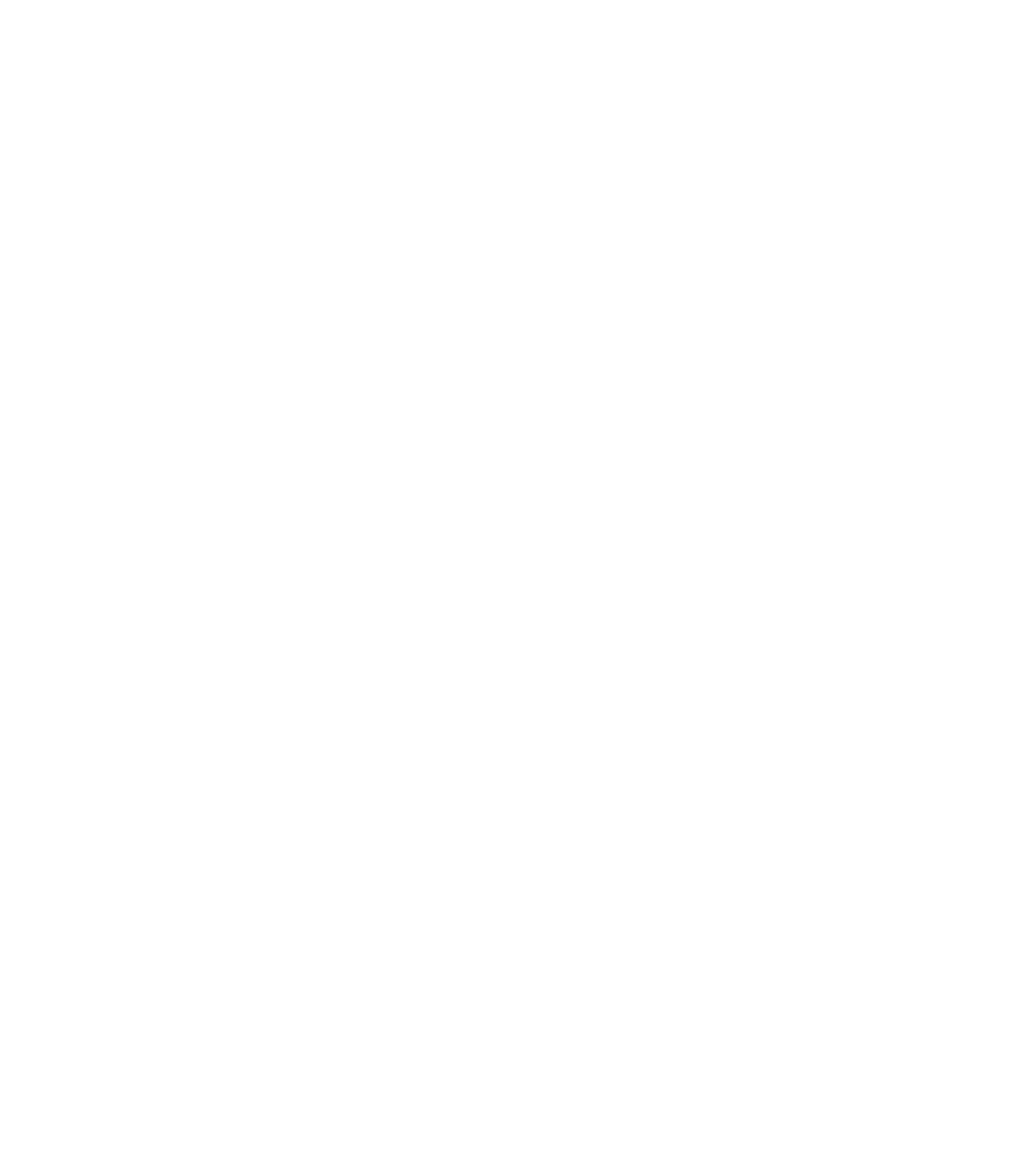
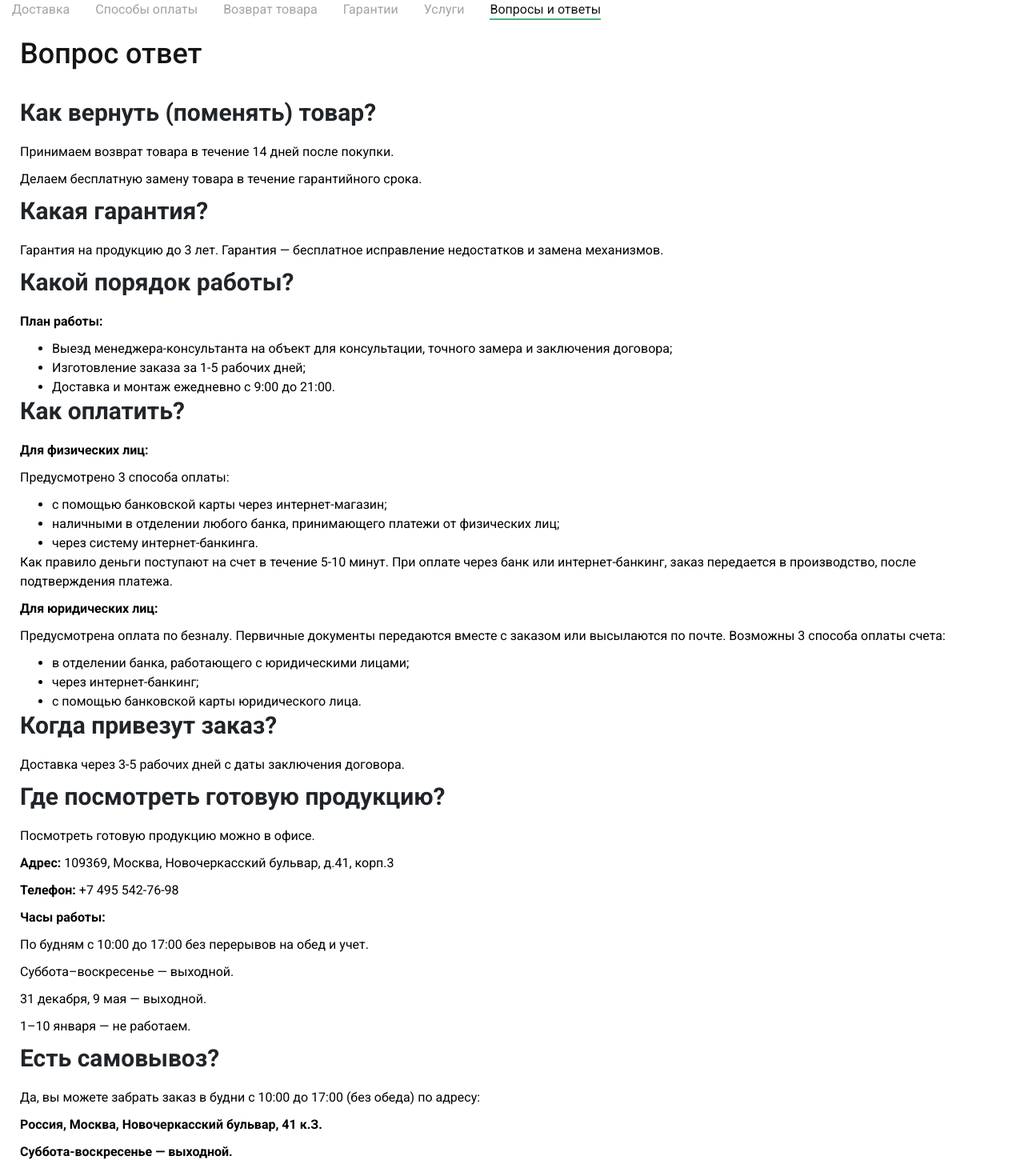
Before and after one commit to username-shakha/sity-jalyuzi, a React (Vite) app: page /questions-answers in a window 1280 px wide. Before the commit this address had no page. Shown: the part 720-2190 px from the top of the page at 80% size. Before the commit the page ends 800 px from the top, so only its background shows below. Built offline with nearby package versions, Linux system fonts and the light colour scheme.

Commit message:
changes fix scss connection

```diff
--- a/src/App.tsx
+++ b/src/App.tsx
@@ -9,6 +9,7 @@ import { PaymentMethods } from "./pages/Delivery/PaymentMethods";
 import { ReturnGoods } from "./pages/Delivery/ReturnGoods";
 import { Guarantees } from "./pages/Delivery/Guarantees";
 import { Services } from "./pages/Delivery/Services";
+import { QuestionsAnswers } from "./pages/Delivery/QuestionsAnswers";
 
 const App: FC = (): JSX.Element => {
   return (
@@ -21,6 +22,7 @@ const App: FC = (): JSX.Element => {
         <Route path="/return-goods" element={<ReturnGoods />} />
         <Route path="/guarantees" element={<Guarantees />} />
         <Route path="/services" element={<Services />} />
+        <Route path="/questions-answers" element={<QuestionsAnswers />} />
       </Route>
     </Routes>
   );
--- a/src/pages/Delivery/PaymentMethods.tsx
+++ b/src/pages/Delivery/PaymentMethods.tsx
@@ -1,5 +1,4 @@
 import { FC } from "react";
-import "../Delivery/style.scss";
 
 export const PaymentMethods: FC = () => {
   return (
--- /dev/null
+++ b/src/pages/Delivery/QuestionsAnswers.tsx
@@ -0,0 +1,167 @@
+import { FC } from "react";
+
+export const QuestionsAnswers: FC = () => {
+  return (
+    <section className="delivery">
+      <div className="information__container">
+        <h2 className="information__title">Вопрос ответ</h2>
+        <section className="">
+          <h1 className="section__title"></h1>
+          <div className="section__inner">
+            <h2>
+              <strong>Как вернуть (поменять) товар?</strong>
+            </h2>
+
+            <p>Принимаем возврат товара в течение 14 дней после покупки.</p>
+
+            {/* <p><a name="2"></a></p> */}
+
+            <p>Делаем бесплатную замену товара в течение гарантийного срока.</p>
+
+            {/* <p>&nbsp;</p> */}
+
+            <h2>
+              <strong>Какая гарантия?</strong>
+            </h2>
+            {/* <a name="3"></a> */}
+
+            <p>
+              Гарантия на продукцию до 3 лет. Гарантия — бесплатное исправление
+              недостатков и замена механизмов.
+            </p>
+
+            {/* <p>&nbsp;</p> */}
+
+            <h2>
+              <strong>Какой порядок работы?</strong>
+            </h2>
+
+            <p>
+              <strong>План работы:</strong>
+            </p>
+            {/* <a name="4"></a> */}
+
+            <ul>
+              <li>
+                Выезд менеджера-консультанта на объект для консультации, точного
+                замера и заключения договора;
+              </li>
+              <li>Изготовление заказа за 1-5 рабочих дней;</li>
+              <li>Доставка и монтаж ежедневно с 9:00 до 21:00.</li>
+            </ul>
+
+            {/* <p>&nbsp;</p> */}
+
+            <h2>
+              <strong>Как оплатить?</strong>
+            </h2>
+
+            <p>
+              <strong>Для физических лиц:</strong>
+            </p>
+
+            <p>Предусмотрено 3 способа оплаты:</p>
+
+            <ul>
+              <li>с помощью банковской карты через интернет-магазин;</li>
+              <li>
+                наличными в отделении любого банка, принимающего платежи от
+                физических лиц;
+              </li>
+              <li>через систему интернет-банкинга.</li>
+            </ul>
+
+            <p>
+              Как правило деньги поступают на счет в течение 5-10 минут. При
+              оплате через банк или интернет-банкинг, заказ передается в
+              производство, после подтверждения платежа.
+            </p>
+
+            {/* <p>&nbsp;</p> */}
+
+            <p>
+              <strong>Для юридических лиц:</strong>
+            </p>
+
+            <p>
+              Предусмотрена оплата по безналу. Первичные документы передаются
+              вместе с заказом или высылаются по почте. Возможны 3 способа
+              оплаты счета:
+            </p>
+            {/* <a name="5"></a> */}
+
+            <ul>
+              <li>в отделении банка, работающего с юридическими лицами;</li>
+              <li>через интернет-банкинг;</li>
+              <li>с помощью банковской карты юридического лица.</li>
+            </ul>
+
+            {/* <p>&nbsp;</p> */}
+
+            {/* <p>&nbsp;</p> */}
+
+            <h2>
+              <strong>Когда привезут заказ?</strong>
+            </h2>
+            {/* <a name="6"></a> */}
+
+            <p>Доставка через 3-5 рабочих дней с даты заключения договора.</p>
+
+            {/* <p>&nbsp;</p> */}
+
+            <h2>
+              <strong>Где посмотреть готовую продукцию?</strong>
+            </h2>
+
+            <p>Посмотреть готовую продукцию можно в офисе.</p>
+
+            <p>
+              <strong>Адрес: </strong>109369, Москва, Новочеркасский бульвар,
+              д.41, корп.3
+            </p>
+
+            <p>
+              <strong>Телефон: </strong>+7 495 542-76-98
+            </p>
+
+            {/* <p>&nbsp;</p> */}
+
+            <p>
+              <strong>Часы работы:</strong>
+            </p>
+
+            <p>По будням с 10:00 до 17:00 без перерывов на обед и учет.</p>
+
+            <p>Суббота–воскресенье — выходной.</p>
+
+            <p>31 декабря, 9 мая — выходной.</p>
+            {/* <a name="7"></a> */}
+
+            <p>1–10 января — не работаем.</p>
+
+            {/* <p>&nbsp;</p> */}
+
+            <h2>
+              <strong>Есть самовывоз?</strong>
+            </h2>
+
+            <p>
+              Да, вы можете забрать заказ в будни с 10:00 до 17:00 (без обеда)
+              по адресу:
+            </p>
+
+            <p>
+              <strong>Россия, Москва, Новочеркасский бульвар, 41 к.З.</strong>
+            </p>
+
+            <p>
+              <strong>Суббота-воскресенье — выходной.</strong>
+            </p>
+
+            {/* <p>&nbsp;</p> */}
+          </div>
+        </section>
+      </div>
+    </section>
+  );
+};
--- a/src/pages/Delivery/ReturnGoods.tsx
+++ b/src/pages/Delivery/ReturnGoods.tsx
@@ -1,5 +1,4 @@
 import { FC } from "react";
-import "../Contact/style.scss";
 
 export const ReturnGoods: FC = () => {
   return (
--- a/src/pages/Delivery/Services.tsx
+++ b/src/pages/Delivery/Services.tsx
@@ -1,5 +1,4 @@
 import { FC } from "react";
-import "../Delivery/style.scss";
 
 export const Services: FC = () => {
   return (
```
